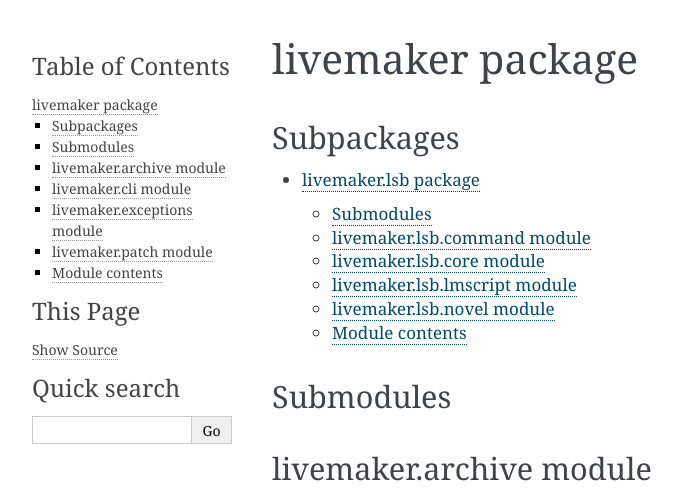
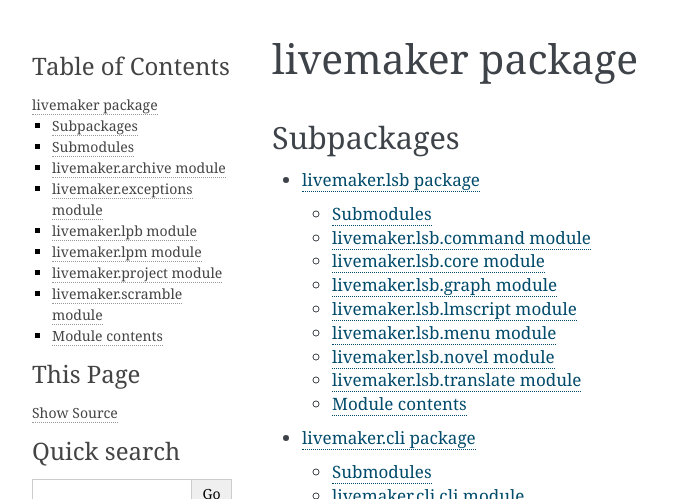
Before and after one commit to pmrowla/pylivemaker, a Sphinx documentation site: the page built from docs/livemaker.rst, in a window 1280 px wide and 1400 px high. Shown: the top 499 px of the window, without its empty margins (148-830 px from the left). Built offline with Sphinx 7.4.7, drawn with Linux system fonts in a browser that asks for light colours; pages that are not in the unit, such as notebooks, are missing from menus; some of the changed text lies outside the part shown; grey boxes are pictures that could not be loaded.

Commit message:
[docs] more 1.0 updates

```diff
--- /dev/null
+++ b/docs/livemaker.cli.rst
@@ -0,0 +1,62 @@
+livemaker.cli package
+=====================
+
+Submodules
+----------
+
+livemaker.cli.cli module
+------------------------
+
+.. automodule:: livemaker.cli.cli
+    :members:
+    :undoc-members:
+    :show-inheritance:
+
+livemaker.cli.lmar module
+-------------------------
+
+.. automodule:: livemaker.cli.lmar
+    :members:
+    :undoc-members:
+    :show-inheritance:
+
+livemaker.cli.lmgraph module
+----------------------------
+
+.. automodule:: livemaker.cli.lmgraph
+    :members:
+    :undoc-members:
+    :show-inheritance:
+
+livemaker.cli.lmlpb module
+--------------------------
+
+.. automodule:: livemaker.cli.lmlpb
+    :members:
+    :undoc-members:
+    :show-inheritance:
+
+livemaker.cli.lmlsb module
+--------------------------
+
+.. automodule:: livemaker.cli.lmlsb
+    :members:
+    :undoc-members:
+    :show-inheritance:
+
+livemaker.cli.lmpatch module
+----------------------------
+
+.. automodule:: livemaker.cli.lmpatch
+    :members:
+    :undoc-members:
+    :show-inheritance:
+
+
+Module contents
+---------------
+
+.. automodule:: livemaker.lsb
+    :members:
+    :undoc-members:
+    :show-inheritance:
--- a/docs/livemaker.lsb.rst
+++ b/docs/livemaker.lsb.rst
@@ -20,10 +20,26 @@ livemaker.lsb.core module
     :undoc-members:
     :show-inheritance:
 
+livemaker.lsb.graph module
+--------------------------
+
+.. automodule:: livemaker.lsb.graph
+    :members:
+    :undoc-members:
+    :show-inheritance:
+
 livemaker.lsb.lmscript module
 -----------------------------
 
 .. automodule:: livemaker.lsb.lmscript
+    :members:
+    :undoc-members:
+    :show-inheritance:
+
+livemaker.lsb.menu module
+-------------------------
+
+.. automodule:: livemaker.lsb.menu
     :members:
     :undoc-members:
     :show-inheritance:
@@ -36,6 +52,14 @@ livemaker.lsb.novel module
     :undoc-members:
     :show-inheritance:
 
+livemaker.lsb.translate module
+------------------------------
+
+.. automodule:: livemaker.lsb.translate
+    :members:
+    :undoc-members:
+    :show-inheritance:
+
 
 Module contents
 ---------------
--- a/docs/livemaker.rst
+++ b/docs/livemaker.rst
@@ -7,6 +7,7 @@ Subpackages
 .. toctree::
 
     livemaker.lsb
+    livemaker.cli
 
 Submodules
 ----------
@@ -35,10 +28,34 @@ livemaker.exceptions module
     :undoc-members:
     :show-inheritance:
 
-livemaker.patch module
-----------------------
+livemaker.lpb module
+--------------------
 
-.. automodule:: livemaker.patch
+.. automodule:: livemaker.lpb
+    :members:
+    :undoc-members:
+    :show-inheritance:
+
+livemaker.lpm module
+--------------------
+
+.. automodule:: livemaker.lpm
+    :members:
+    :undoc-members:
+    :show-inheritance:
+
+livemaker.project module
+------------------------
+
+.. automodule:: livemaker.project
+    :members:
+    :undoc-members:
+    :show-inheritance:
+
+livemaker.scramble module
+-------------------------
+
+.. automodule:: livemaker.scramble
     :members:
     :undoc-members:
     :show-inheritance:
--- a/docs/usage.rst
+++ b/docs/usage.rst
@@ -28,8 +28,9 @@ To try and patch something:
 
     $ lmlsb extractcsv --encoding=utf-8-sig 00000001.lsb 00000001.csv
 
-.. note:: The ``encoding`` parameter is optional, but must be set to ``utf-8-sig``
-   if you intend to use Microsoft Excel to translate a pylivemaker CSV file.
+.. note:: It is also possible to extract, translate and insert multiple LSB files
+   using a single CSV file. For details refer to this discussion:
+   https://github.com/pmrowla/pylivemaker/issues/58#issuecomment-626787758
 
 4. Edit the CSV using your preferred spreadsheet tool. To translate a text block,
    simply add your translation in the "Translated text" column.
```
Also changed, not shown: other parts of docs/livemaker.rst (+0 -8 lines).
